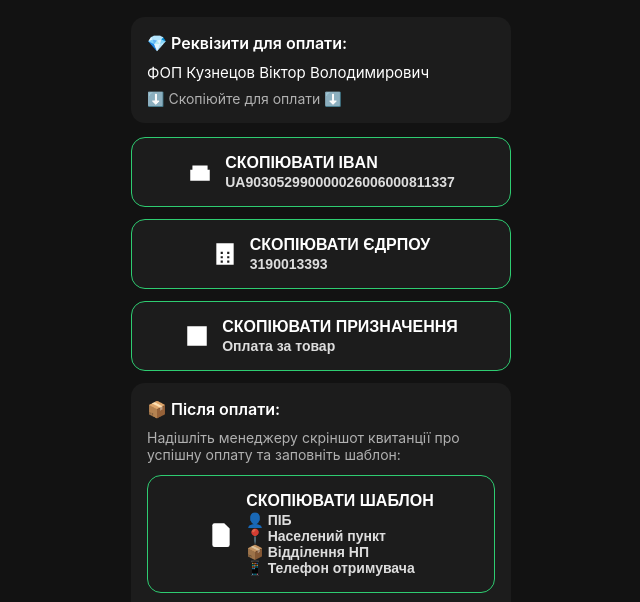
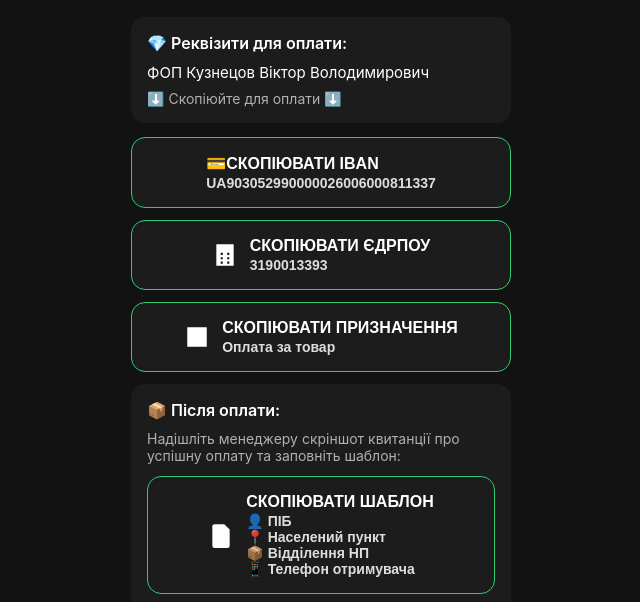
Before and after one commit to koronaamazona/pay, a plain HTML site: page index.html in a window 1280 px wide. Shown: the part 72-674 px from the top of the page, without its empty margins (319-959 px from the left). Drawn offline with Linux system fonts and the light colour scheme.

Commit message:
Update button text and remove SVG icon

```diff
--- a/index.html
+++ b/index.html
@@ -267,11 +267,8 @@ body {
 
 <button class="btn info-btn"
         onclick="copyWithFeedback(this, 'UA903052990000026006000811337')">
-  <svg viewBox="0 0 24 24" aria-hidden="true">
-    <path fill="white" d="M3 10h18v10H3zM5 6h14v4H5z"/>
-  </svg>
   <div class="btn-text">
-    <div class="btn-title">СКОПІЮВАТИ IBAN</div>
+    <div class="btn-title">💳СКОПІЮВАТИ IBAN</div>
     <div class="btn-sub">UA903052990000026006000811337</div>
   </div>
 </button>
```
